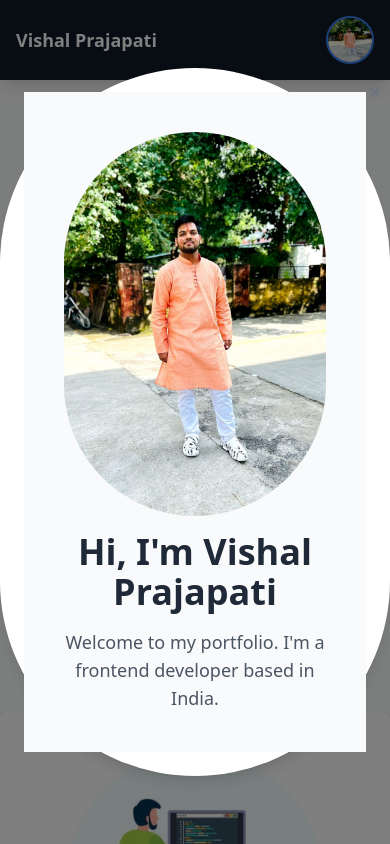
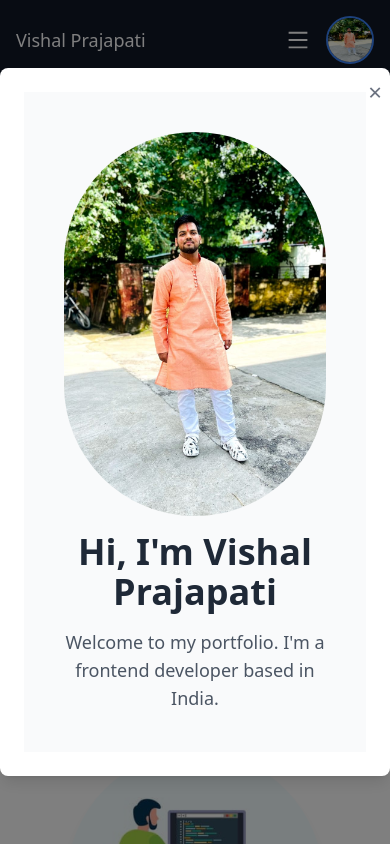
Before and after one commit to VISHALX33/my-portfolio, a React (Create React App) app: page / in a window 390 px wide. Both pictures are taken after a click on the picture 350 px from the left and 40 px from the top of the page. Shown: the top 844 px of the page. Built offline with nearby package versions, Linux system fonts and the light colour scheme.

Commit message:
added side bar for mobile

```diff
--- a/src/Footer.js
+++ b/src/Footer.js
@@ -17,6 +17,7 @@ const Footer = () => {
         </a>
 
       </div>
+
     </footer>
   );
 };
--- a/src/Navbar.js
+++ b/src/Navbar.js
@@ -1,18 +1,60 @@
 
+
+// import React, { useState } from 'react';
+// import ProfileImage from './assets/Profileimage.jpg'; // Import the image
+// import Popup from './Popup'; // Import the Popup component
+
+// const Navbar = () => {
+//   const [isPopupOpen, setPopupOpen] = useState(false);
+
+//   return (
+//     <nav className="bg-gray-900 text-white p-4 fixed w-full top-0 z-50 shadow-lg">
+//       <div className="container mx-auto flex justify-between items-center">
+//         <div className="text-lg font-bold">
+//           <a href="#introduction" className="hover:text-blue-400 transition-colors duration-300">Vishal Prajapati</a>
+//         </div>
+//         <div className="space-x-6 hidden md:flex">
+//           <a href="#about" className="hover:text-blue-400 transition-colors duration-300">About Me</a>
+//           <a href="#skills" className="hover:text-blue-400 transition-colors duration-300">Skills</a>
+//           <a href="#experience" className="hover:text-blue-400 transition-colors duration-300">Experience</a>
+//           <a href="#projects" className="hover:text-blue-400 transition-colors duration-300">Projects</a>
+//           <a href="#certificates" className="hover:text-blue-400 transition-colors duration-300">Certificates</a>
+//           <a href="#contact" className="hover:text-blue-400 transition-colors duration-300">Contact Me</a>
+//         </div>
+//         <img
+//           src={ProfileImage}
+//           alt="Profile"
+//           className="w-12 h-12 rounded-full cursor-pointer border-2 border-blue-500 transition-transform duration-300 transform hover:scale-110"
+//           onClick={() => setPopupOpen(true)}
+//         />
+//       </div>
+//       {isPopupOpen && <Popup onClose={() => setPopupOpen(false)} />}
+//     </nav>
+//   );
+// };
+
+// export default Navbar;
 
 import React, { useState } from 'react';
 import ProfileImage from './assets/Profileimage.jpg'; // Import the image
 import Popup from './Popup'; // Import the Popup component
+import { AiOutlineMenu, AiOutlineClose } from 'react-icons/ai'; // Icons for the menu
 
 const Navbar = () => {
   const [isPopupOpen, setPopupOpen] = useState(false);
+  const [isSidebarOpen, setSidebarOpen] = useState(false); // State for sidebar
 
   return (
+    <>
       <nav className="bg-gray-900 text-white p-4 fixed w-full top-0 z-50 shadow-lg">
         <div className="container mx-auto flex justify-between items-center">
-        <div className="text-lg font-bold">
-          <a href="#introduction" className="hover:text-blue-400 transition-colors duration-300">Vishal Prajapati</a>
+          <div className="text-lg">
+            <a href="#introduction" className="hover:text-blue-400 transition-colors duration-300">
+              Vishal Prajapati
+            </a>
           </div>
+
+          {/* Desktop Links */}
           <div className="space-x-6 hidden md:flex">
             <a href="#about" className="hover:text-blue-400 transition-colors duration-300">About Me</a>
             <a href="#skills" className="hover:text-blue-400 transition-colors duration-300">Skills</a>
@@ -20,16 +62,53 @@ const Navbar = () => {
             <a href="#projects" className="hover:text-blue-400 transition-colors duration-300">Projects</a>
             <a href="#certificates" className="hover:text-blue-400 transition-colors duration-300">Certificates</a>
             <a href="#contact" className="hover:text-blue-400 transition-colors duration-300">Contact Me</a>
-        </div>
+
           <img
               src={ProfileImage}
               alt="Profile"
-          className="w-12 h-12 rounded-full cursor-pointer border-2 border-blue-500 transition-transform duration-300 transform hover:scale-110"
+              className="w-12 h-12 rounded-full ml-4 cursor-pointer border-2 border-blue-500 transition-transform duration-300 transform hover:scale-110"
               onClick={() => setPopupOpen(true)}
             />
             </div>
+
+          {/* Mobile Menu Button */}
+          <div className="md:hidden flex items-center">
+            <button onClick={() => setSidebarOpen(!isSidebarOpen)}>
+              {isSidebarOpen ? (
+                <AiOutlineClose className="text-2xl" />
+              ) : (
+                <AiOutlineMenu className="text-2xl" />
+              )}
+            </button>
+            <img
+              src={ProfileImage}
+              alt="Profile"
+              className="w-12 h-12 rounded-full ml-4 cursor-pointer border-2 border-blue-500 transition-transform duration-300 transform hover:scale-110"
+              onClick={() => setPopupOpen(true)}
+            />
+          </div>
+        </div>
+      </nav>
+
+      {/* Mobile Sidebar */}
+      <div
+        className={`fixed top-0 left-0 h-full bg-gray-900 text-white w-64 z-40 transform ${
+          isSidebarOpen ? 'translate-x-0' : '-translate-x-full'
+        } transition-transform duration-300 ease-in-out md:hidden`}
+      >
+        <div className="p-4 mt-20">
+          <a href="#about" className="block py-2 hover:text-blue-400 transition-colors duration-300" onClick={() => setSidebarOpen(false)}>About Me</a>
+          <a href="#skills" className="block py-2 hover:text-blue-400 transition-colors duration-300" onClick={() => setSidebarOpen(false)}>Skills</a>
+          <a href="#experience" className="block py-2 hover:text-blue-400 transition-colors duration-300" onClick={() => setSidebarOpen(false)}>Experience</a>
+          <a href="#projects" className="block py-2 hover:text-blue-400 transition-colors duration-300" onClick={() => setSidebarOpen(false)}>Projects</a>
+          <a href="#certificates" className="block py-2 hover:text-blue-400 transition-colors duration-300" onClick={() => setSidebarOpen(false)}>Certificates</a>
+          <a href="#contact" className="block py-2 hover:text-blue-400 transition-colors duration-300" onClick={() => setSidebarOpen(false)}>Contact Me</a>
+        </div>
+      </div>
+
+      {/* Profile Popup */}
       {isPopupOpen && <Popup onClose={() => setPopupOpen(false)} />}
-    </nav>
+    </>
   );
 };
 
--- a/src/Popup.js
+++ b/src/Popup.js
@@ -1,3 +1,37 @@
+// // import React from 'react';
+// import Introduction from './Introduction';
+
+// const Popup = ({ onClose }) => {
+//   // Function to stop click events from propagating to the outer layer
+//   const handlePopupClick = (e) => {
+//     e.stopPropagation();
+//   };
+
+//   return (
+//     <div
+//       className="fixed inset-0 bg-black bg-opacity-50 flex items-center justify-center z-20"
+//       onClick={onClose} // Close on clicking outside the popup
+//     >
+//       <div
+//         className="relative bg-white p-6 rounded-full shadow-lg max-w-lg w-full"
+//         onClick={handlePopupClick} // Prevent closing on clicking inside the popup
+//       >
+//         <button
+//           onClick={onClose}
+//           className="absolute top-2 right-2 text-gray-500 hover:text-gray-700 text-2xl"
+//         >
+//           &times;
+//         </button>
+//         <div className="space-y-4">
+//           <Introduction />
+//         </div>
+//       </div>
+//     </div>
+//   );
+// };
+
+// export default Popup;
+
 // import React from 'react';
 import Introduction from './Introduction';
 
@@ -9,16 +43,17 @@ const Popup = ({ onClose }) => {
 
   return (
     <div
-      className="fixed inset-0 bg-black bg-opacity-50 flex items-center justify-center z-20"
+      className="fixed inset-0 bg-black bg-opacity-50 flex items-center justify-center z-50"
       onClick={onClose} // Close on clicking outside the popup
     >
       <div
-        className="relative bg-white p-6 rounded-full shadow-lg max-w-lg w-full"
+        className="relative bg-white p-6 rounded-lg shadow-lg max-w-lg w-full"
         onClick={handlePopupClick} // Prevent closing on clicking inside the popup
       >
         <button
           onClick={onClose}
           className="absolute top-2 right-2 text-gray-500 hover:text-gray-700 text-2xl"
+          aria-label="Close popup"
         >
           &times;
         </button>
--- a/src/Skills.js
+++ b/src/Skills.js
@@ -1,8 +1,7 @@
-import SkillRoadmap from './SkillRoadmap';
-
 
 import React from 'react';
 import { FaReact, FaNodeJs, FaCss3Alt, FaHtml5, FaJsSquare, FaGitAlt, FaGithub } from 'react-icons/fa';
+import { SiTailwindcss } from 'react-icons/si'
 
 const Skills = () => {
   return (
@@ -26,6 +25,10 @@ const Skills = () => {
           <FaReact className="text-blue-400 text-4xl mb-4" />
           <h3 className="text-xl font-semibold text-gray-800">React</h3>
         </div>
+        <div className="flex flex-col items-center text-center p-4 bg-gray-50 rounded-lg shadow-md">
+          <SiTailwindcss className="text-blue-500 text-4xl mb-4" /> {/* TailwindCSS Icon */}
+          <h3 className="text-xl font-semibold text-gray-800">Tailwind CSS</h3>
+        </div>
         {/* <div className="flex flex-col items-center text-center p-4 bg-gray-50 rounded-lg shadow-md">
           <FaMagic className="text-green-500 text-4xl mb-4" />
           <h3 className="text-xl font-semibold text-gray-800">Node.js</h3>
```
Lines whose indentation alone changed are shown as unchanged.
